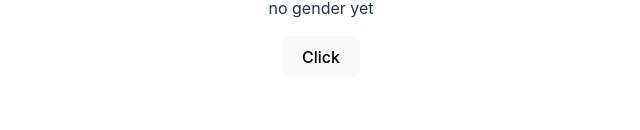
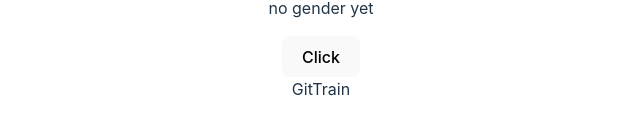
Before and after one commit to SunilPark1129/typescriptgit, a React (Vite) app: page / in a window 1280 px wide. Shown: the part 869-999 px from the top of the page, without its empty margins (319-959 px from the left). Before the commit the page ends 978 px from the top, so only its background shows below. Built offline with nearby package versions, Linux system fonts and the light colour scheme.

Commit message:
Added new component

```diff
--- a/src/App.tsx
+++ b/src/App.tsx
@@ -6,6 +6,7 @@ import Utility from "./components/Utility";
 import Generics from "./components/Generics";
 import ReactState from "./components/ReactState";
 import Fetch from "./components/Fetch";
+import GitTrain from "./components/GitTrain";
 function App() {
   return (
     <div>
@@ -15,6 +16,7 @@ function App() {
       <Generics />
       <ReactState />
       <Fetch />
+      <GitTrain />
     </div>
   );
 }
```
